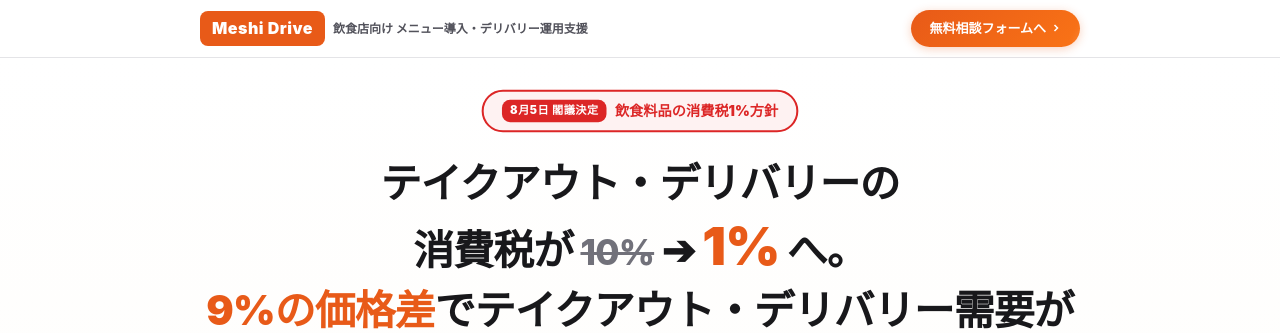
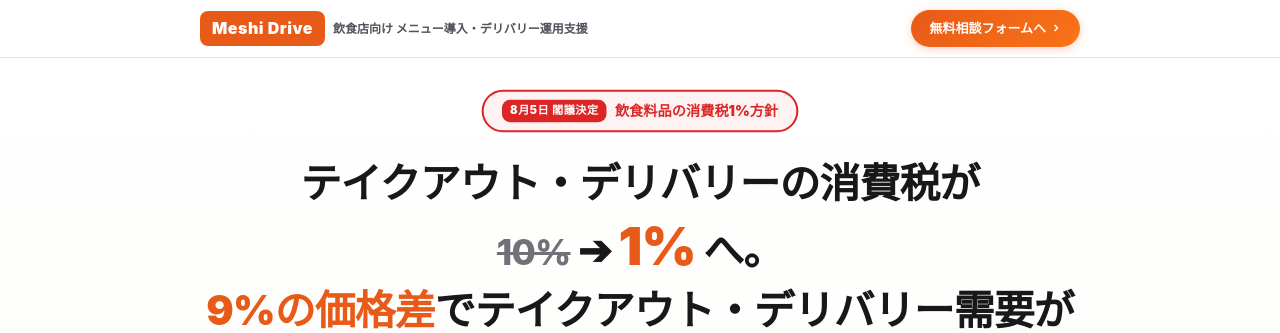
Before and after one commit to tkgsunshine/meshi-drive-lp, a website: page index.html in a window 1280 px wide. Shown: the top 333 px of the page. Drawn offline with Linux system fonts and the light colour scheme.

Commit message:
Update hero heading line break after 消費税が as requested

```diff
--- a/index.html
+++ b/index.html
@@ -37,8 +37,8 @@
       </div>
 
       <h1 class="hero-catch">
-        <span class="hero-line">テイクアウト・デリバリーの</span><br>
-        <span class="hero-line">消費税が <span class="old-num">10%</span> ➔ <span class="num-highlight">1%</span> へ。</span><br>
+        <span class="hero-line">テイクアウト・デリバリーの消費税が</span><br>
+        <span class="hero-line"><span class="old-num">10%</span> ➔ <span class="num-highlight">1%</span> へ。</span><br>
         <span class="hero-line"><span style="color: var(--primary);">9%の価格差</span>でテイクアウト・デリバリー需要が加速する。</span>
       </h1>
 
```
Also changed, not shown: dist/index.html.
